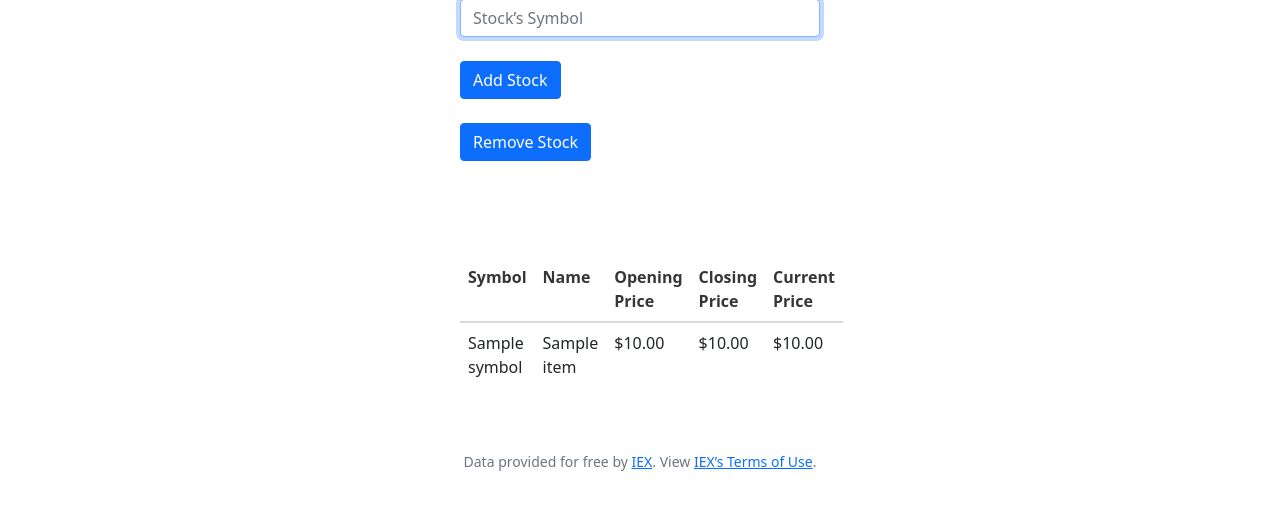
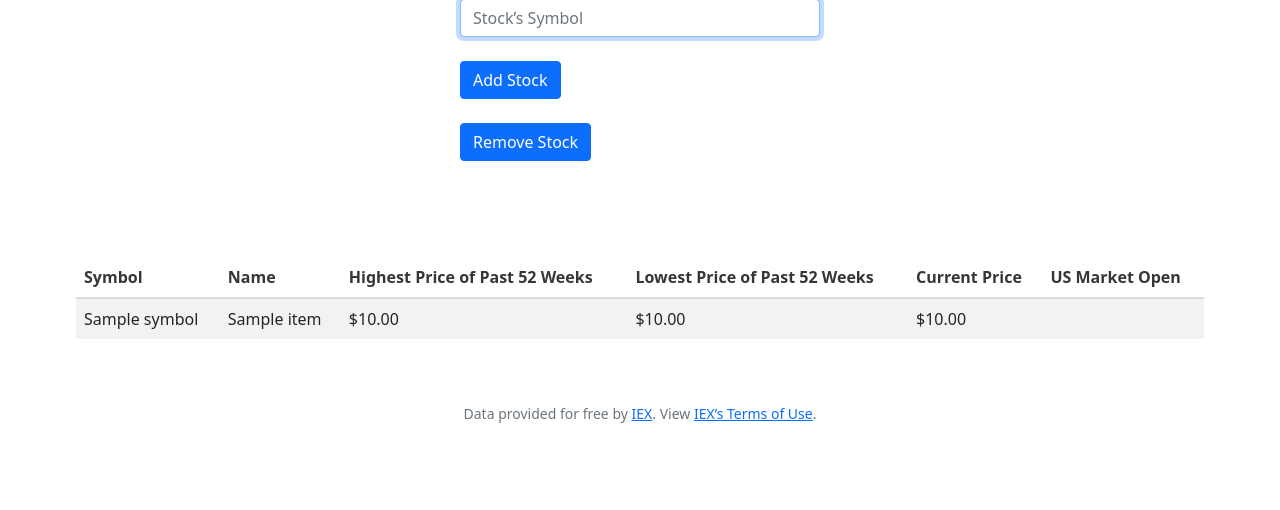
Before and after one commit to devinchugh/Stock_price, a Flask app: page / in a window 1280 px wide. Shown: the part 189-699 px from the top of the page. Run offline with Flask 2, Linux system fonts and the light colour scheme; tables that the repository leaves empty hold one stand-in row (values such as "Sample post"); a database or web service that is not in the repository returns one stand-in record (values such as "Sample title"); data that the repository does not hold is empty; some libraries are stand-ins or nearby versions.

Commit message:
Removed the errors of None and made some changes in CSS of page

```diff
--- a/app.py
+++ b/app.py
@@ -28,8 +28,10 @@ def lookup(symbol):
         return {
             "name": quote["companyName"],
             "price": float(quote["latestPrice"]),
-            "open": float(quote["open"]),
-            "close": float(quote["close"]),
+            "high": float(quote["week52High"]),
+            "low": float(quote["week52Low"]),
+            "market":quote["isUSMarketOpen"],
+
             "symbol": quote["symbol"]
         }
     except (KeyError, TypeError, ValueError):
--- a/templates/index.html
+++ b/templates/index.html
@@ -40,17 +40,18 @@
     </section>
     <section class="section">
         <div class="container">
-            <div class="columns">
-                <div class="column is-offset-4 is-4">
+            <div >
+                <div >
 
-                    <table class="table">
+                    <table class="table table-striped" >
                         <thead>
                           <tr>
                             <th>Symbol</th>
                             <th>Name</th>
-                            <th>Opening Price</th>
-                            <th>Closing Price</th>
+                            <th>Highest Price of Past 52 Weeks</th>
+                            <th>Lowest Price of Past 52 Weeks</th>
                             <th>Current Price</th>
+                            <th>US Market Open</th>
                           </tr>
                         </thead>
                         <tbody>
@@ -58,9 +59,11 @@
                           <tr>
                             <td>{{item.symbol}}</td>
                             <td>{{item.name}}</td>
-                            <td>{{ item.open | usd}}</td>
-                            <td>{{ item.close | usd}}</td>
+
+                            <td>{{ item.high | usd}}</td>
+                            <td>{{ item.low | usd}}</td>
                             <td>{{ item.price | usd}}</td>
+                            <td>{{item.market}}</td>
 
                           </tr>
                           {% endfor %}
```
